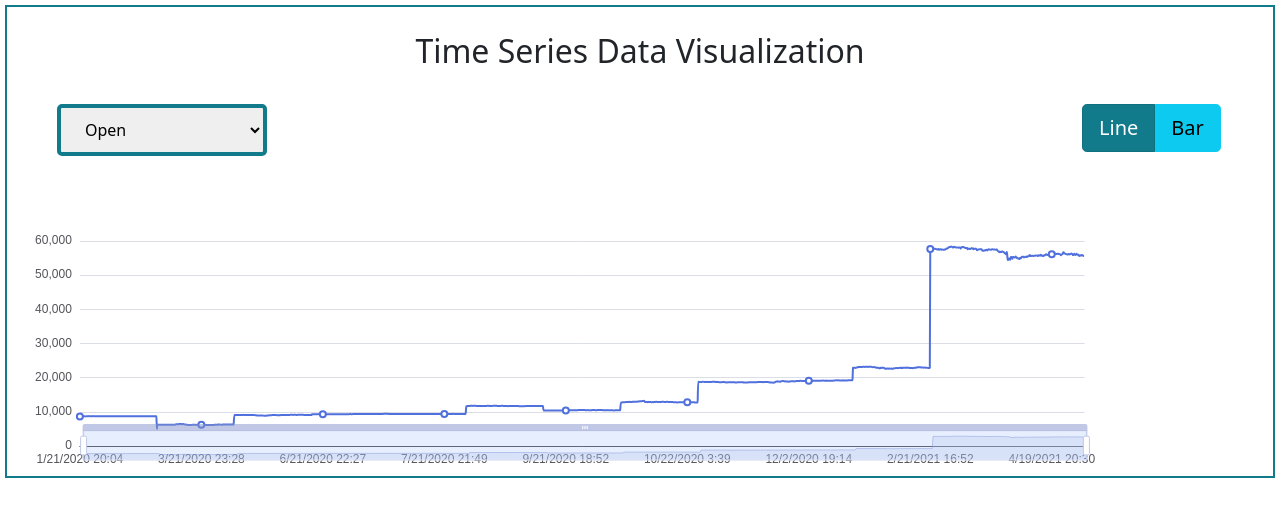
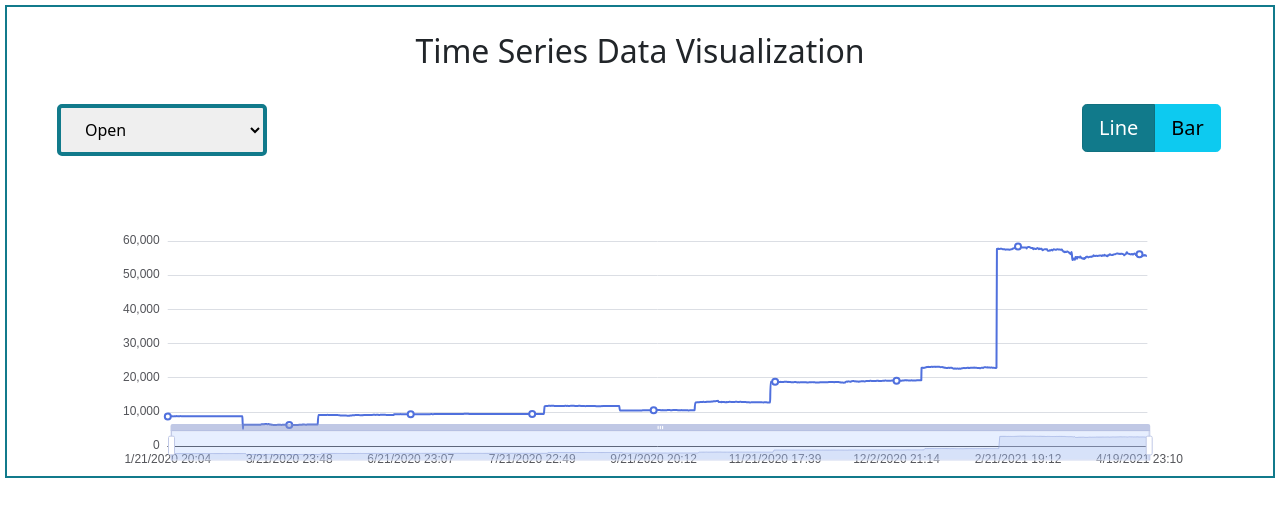
Before and after one commit to Bradeepa/e-chart, a React (Create React App) app: page / in a window 1280 px wide. Shown: the top 516 px of the page. Built offline with nearby package versions, Linux system fonts and the light colour scheme.

Commit message:
Update LineChart.js

```diff
--- a/src/component/LineChart.js
+++ b/src/component/LineChart.js
@@ -25,13 +25,15 @@ function LineChart(props) {
       trigger: 'axis'
     },
     grid: {
-      left: '5%',
-      right: '15%',
+      left: '12%',
       bottom: '10%'
     },
     xAxis: {
       type: 'category',
-      data: props.xAxisDataForLine
+      data: props.xAxisDataForLine,
+       splitLine: {
+        show: false
+      }
     },
     yAxis: {
       type: 'value'
```
